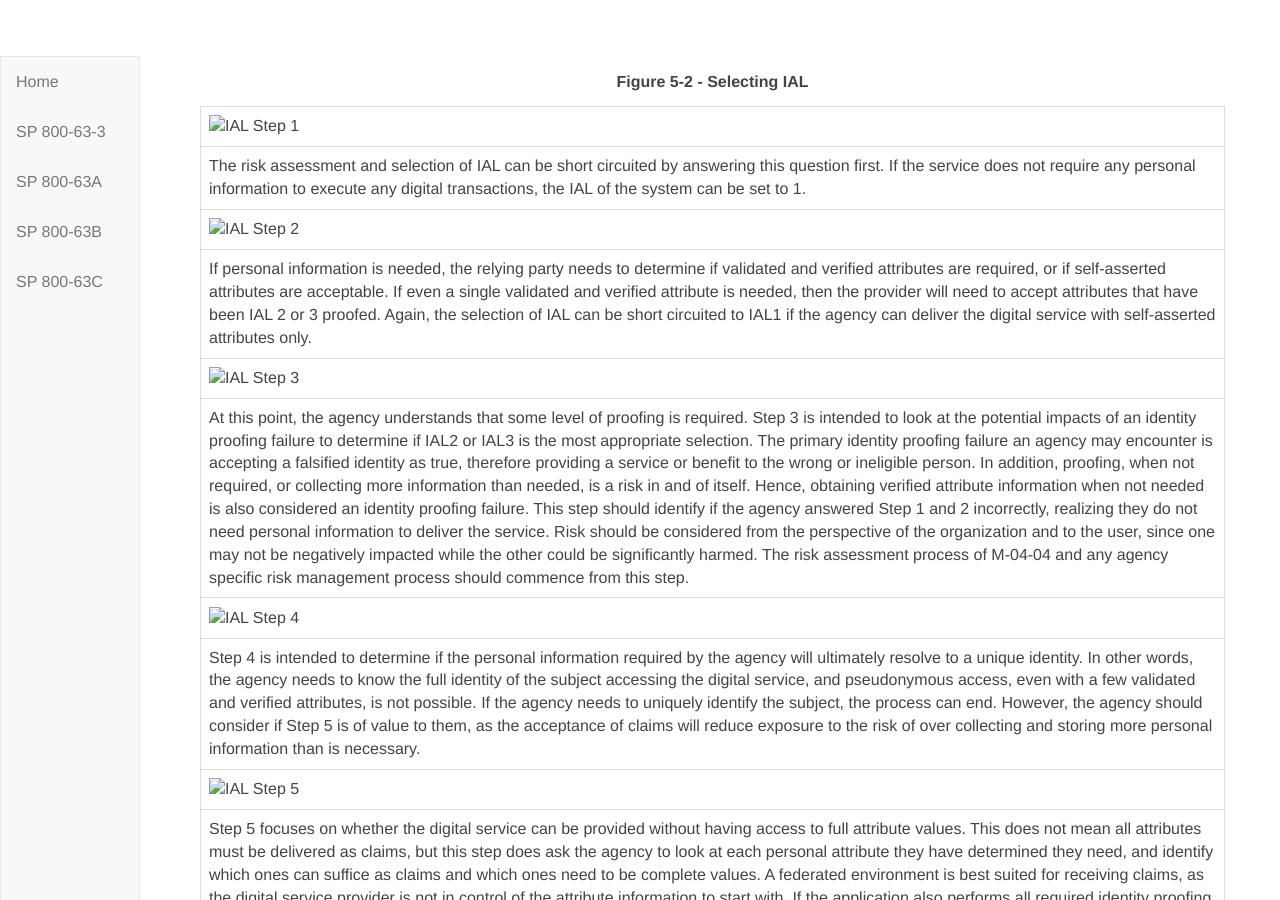
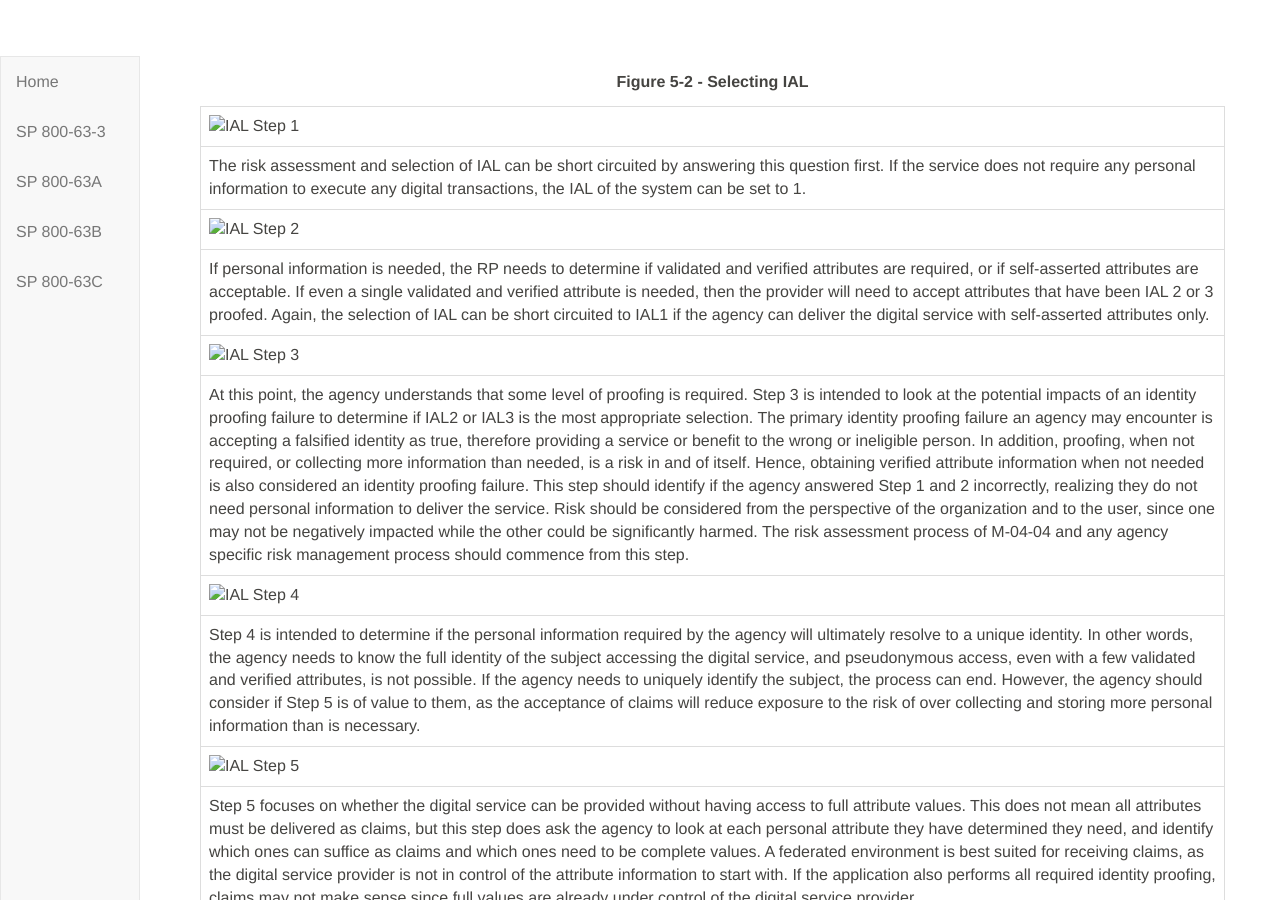
Before and after one commit to usnistgov/800-63-3, a Jekyll site: the page built from sp800-63-3/sec5_xAL.md, in a window 1280 px wide and 900 px high, scrolled down 7711 px. Built offline with Jekyll 4.4.1, drawn with Linux system fonts in a browser that asks for light colours; our own code applies the rules of GitHub Pages for plain Markdown files.

Commit message:
Update sec5_xAL.md

```diff
--- a/sp800-63-3/sec5_xAL.md
+++ b/sp800-63-3/sec5_xAL.md
@@ -176,7 +176,7 @@ The IAL selection does not mean the digital service provider will need to perfor
     <td><img src="sp800-63-3/media/ial-step2.png" alt="IAL Step 2"/></td>
   </tr>
   <tr>
-   <td>If personal information is needed, the relying party needs to determine if validated and verified attributes are required, or if self-asserted attributes are acceptable. If even a single validated and verified attribute is needed, then the provider will need to accept attributes that have been IAL 2 or 3 proofed. Again, the selection of IAL can be short circuited to IAL1 if the agency can deliver the digital service with self-asserted attributes only.</td>
+   <td>If personal information is needed, the RP needs to determine if validated and verified attributes are required, or if self-asserted attributes are acceptable. If even a single validated and verified attribute is needed, then the provider will need to accept attributes that have been IAL 2 or 3 proofed. Again, the selection of IAL can be short circuited to IAL1 if the agency can deliver the digital service with self-asserted attributes only.</td>
   </tr>
   <tr>
     <td><img src="sp800-63-3/media/ial-step3.png" alt="IAL Step 3"/></td>
```
